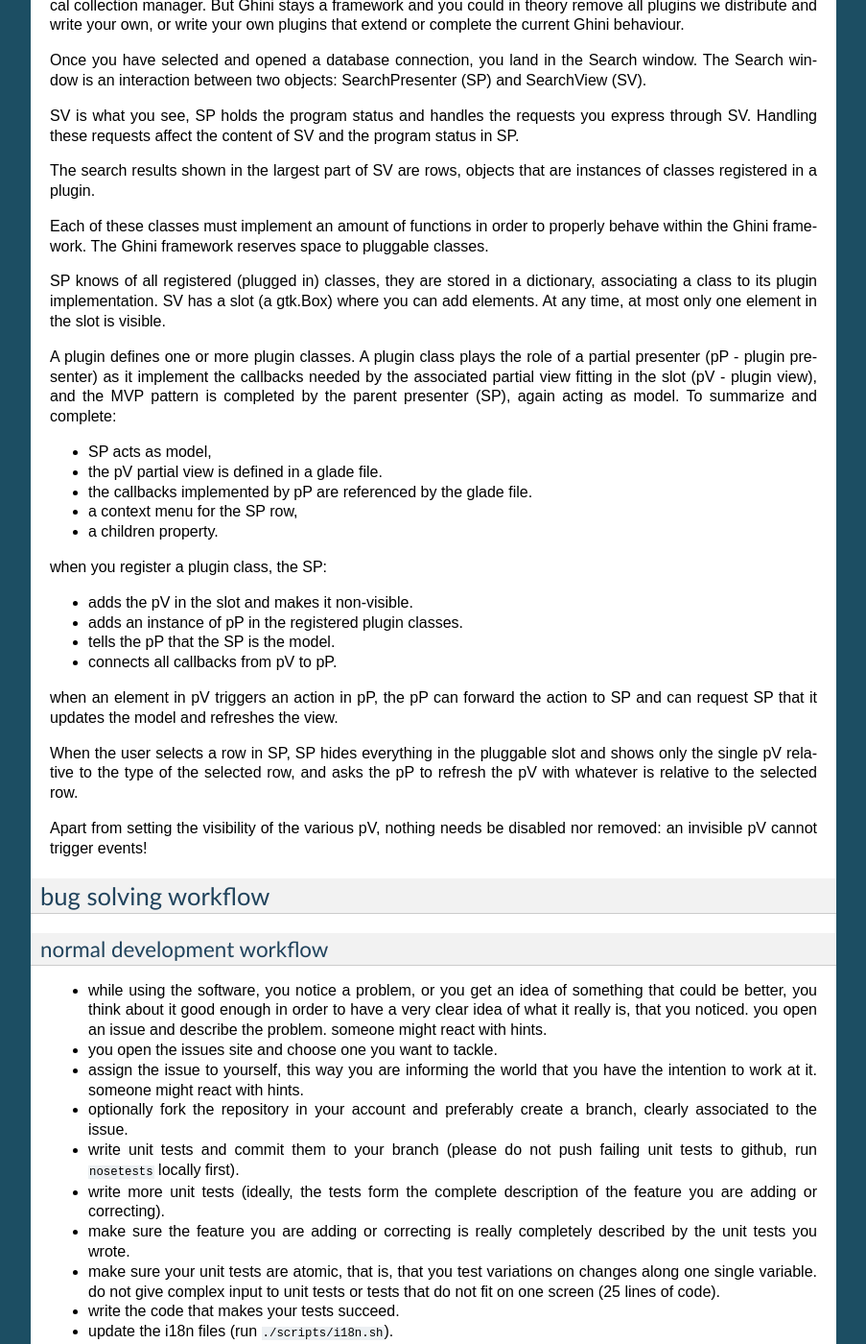
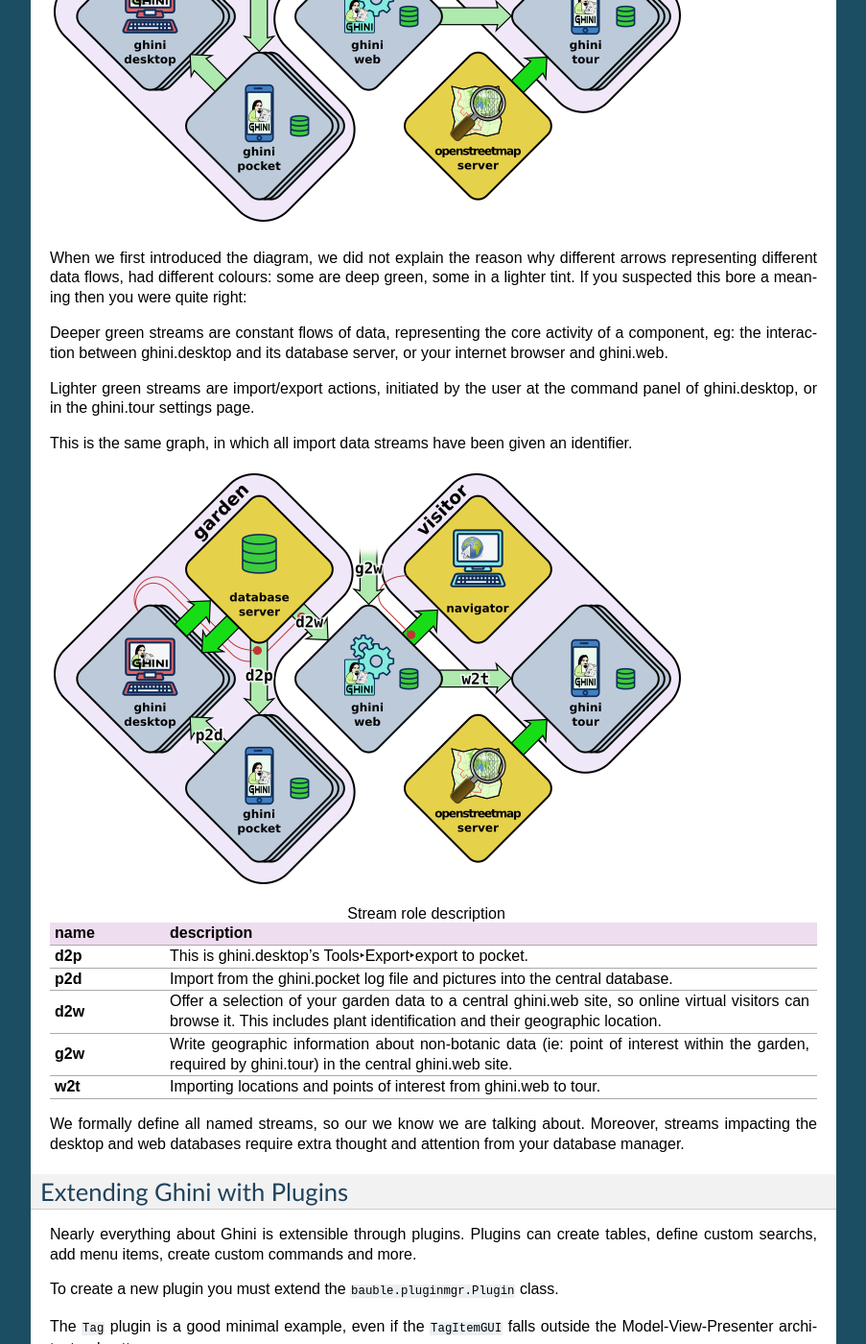
Before and after one commit to Ghini/ghini.desktop-docs.i18n, a Sphinx documentation site: the page built from doc/building.rst, in a window 1280 px wide and 1400 px high, scrolled down 9670 px. Shown: the whole window at 96% size, without its empty margins (198-1101 px from the left). Built offline with Sphinx 7.4.7, drawn with Linux system fonts in a browser that asks for light colours; some of the changed text lies outside the part shown.

Commit message:
updating things to be translated, merging zh translation

```diff
--- a/doc/_static/custom.css
+++ b/doc/_static/custom.css
@@ -15,3 +15,7 @@
 .toggle .admonition-title.open:after {
     content: " ▲";
 }
+
+.tight-table td {
+    white-space: normal !important;
+}
--- a/doc/building.rst
+++ b/doc/building.rst
@@ -580,6 +580,57 @@
 
   grep -nHr -e GenericEditorView\( bauble
 
+Data streams between software components
+-----------------------------------------------
+
+Let's start by recalling the composition of the Ghini family, as shown in the diagram:
+
+.. image:: images/ghini-family-clean.png
+
+When we first introduced the diagram, we did not explain the reason why
+different arrows representing different data flows, had different colours:
+some are deep green, some in a lighter tint.  If you suspected this bore a
+meaning then you were quite right:
+
+Deeper green streams are constant flows of data, representing the core
+activity of a component, eg: the interaction between ghini.desktop and its
+database server, or your internet browser and ghini.web.
+
+Lighter green streams are import/export actions, initiated by the user at the
+command panel of ghini.desktop, or in the ghini.tour settings page.
+
+This is the same graph, in which all import data streams have been given an identifier.
+
+.. image:: images/ghini-family-streams.png
+
+.. list-table:: Stream role description
+   :widths: 15 85
+   :header-rows: 1
+   :class: tight-table
+
+   * - name
+     - description
+   * - **d2p**
+     - This is ghini.desktop's :menuselection:`Tools-->Export-->export to
+       pocket`.
+   * - **p2d**
+     - Import from the ghini.pocket log file and pictures into the central
+       database.
+   * - **d2w**
+     - Offer a selection of your garden data to a central ghini.web site, so
+       online virtual visitors can browse it.  This includes plant
+       identification and their geographic location.
+   * - **g2w**
+     - Write geographic information about non-botanic data (ie: point of
+       interest within the garden, required by ghini.tour) in the central
+       ghini.web site.
+   * - **w2t**
+     - Importing locations and points of interest from ghini.web to tour.
+
+We formally define all named streams, so our we know we are talking about.
+Moreover, streams impacting the desktop and web databases require extra
+thought and attention from your database manager.
+
 Extending Ghini with Plugins
 -----------------------------
 
```
Also changed, not shown: doc/images/ghini-family-clean.png (added), doc/images/ghini-family-streams.png (added), doc/images/ghini-family.png, doc/images/ghini-wallpaper.png (added), doc/images/ghini-wallpaper.svg (added), doc/images/screenshots/import-picture-log.png (added), 8 other files.
